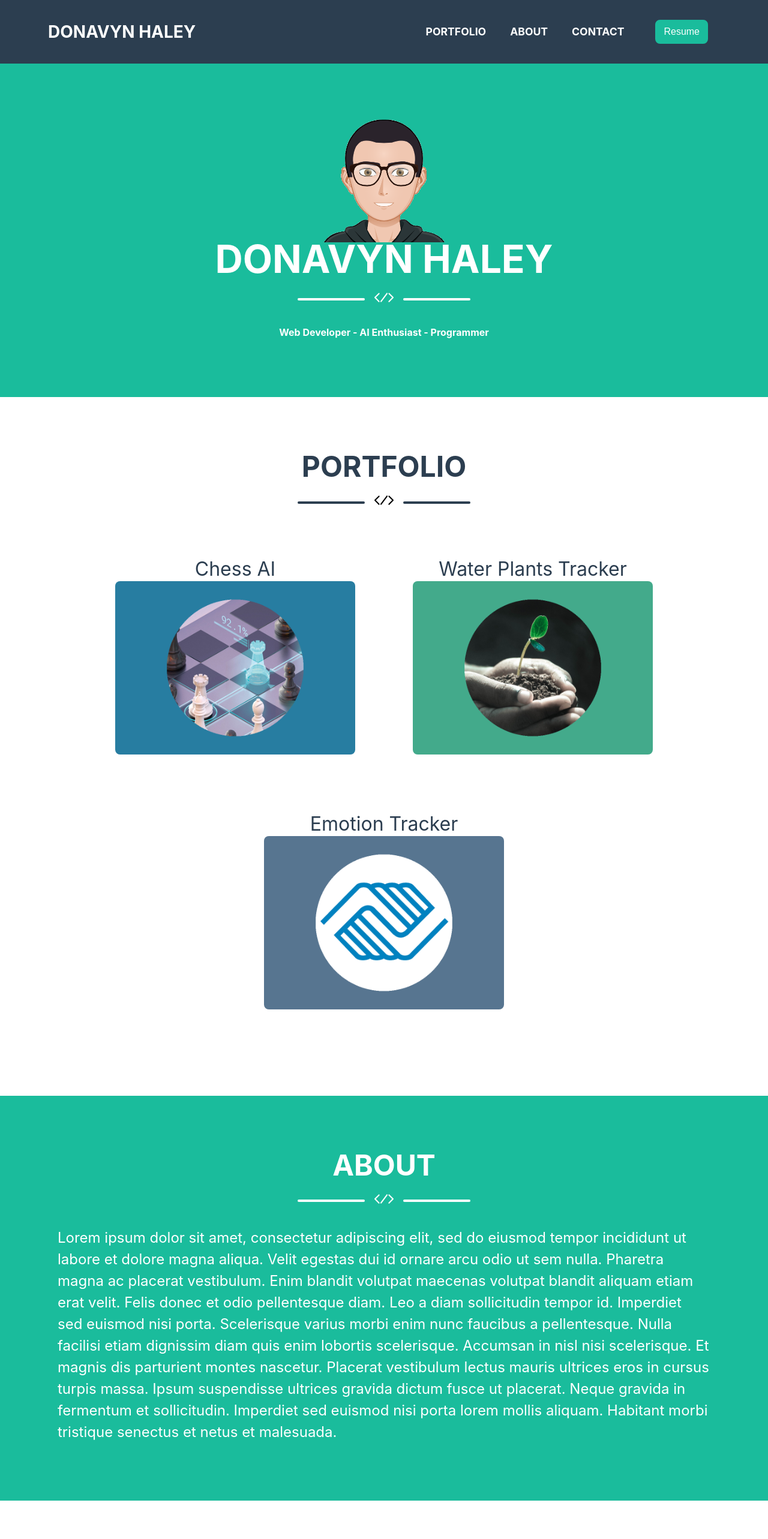
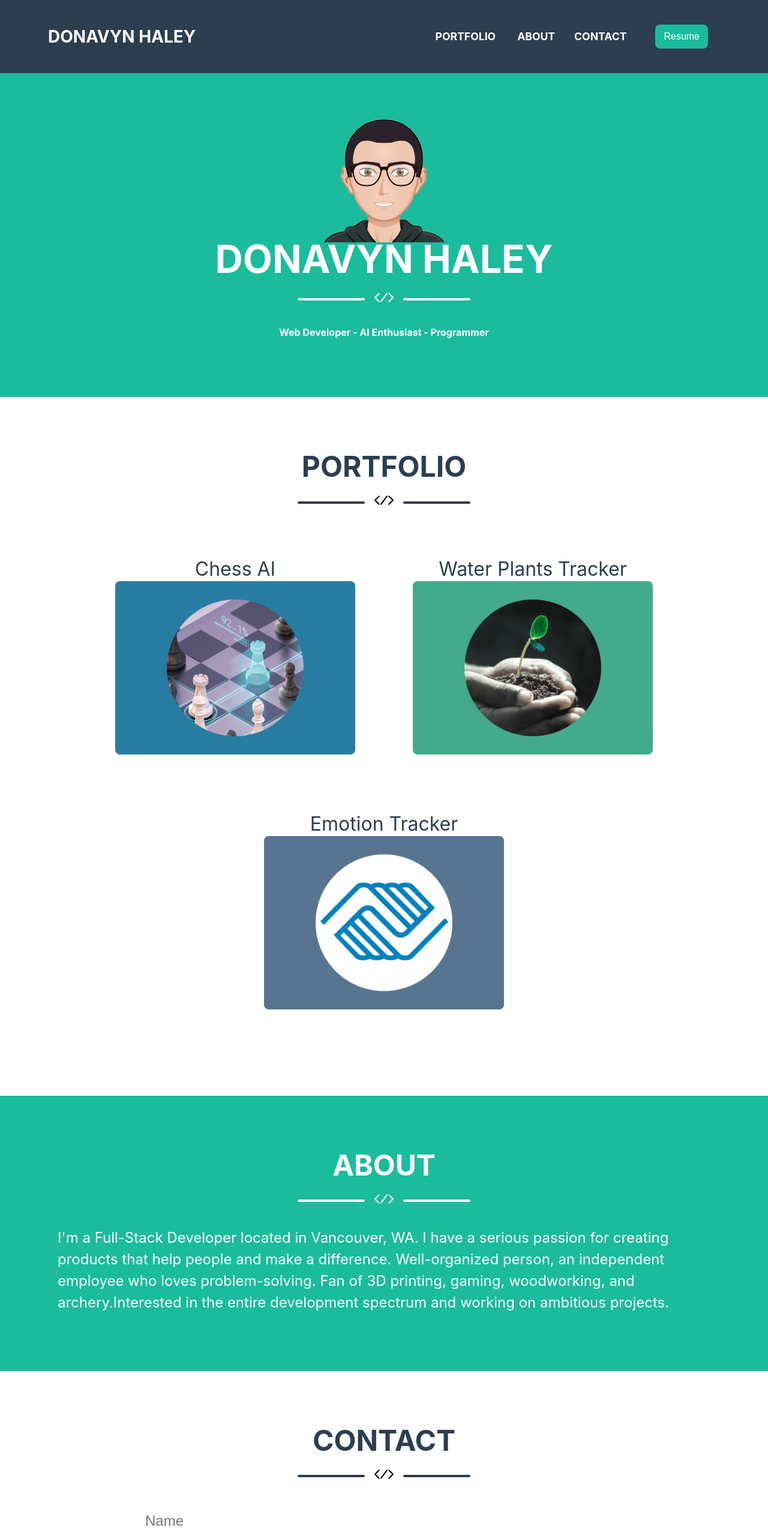
Before and after one commit to donavynhaley/portfolio-site, a React (Create React App) app in the folder portfolio/: page / in a window 1280 px wide. Shown: the top 2566 px of the page at 60% size. Built offline with nearby package versions, Linux system fonts and the light colour scheme.

Commit message:
updated navbar links to glow when related seection is navigated to by the user

```diff
--- a/portfolio/src/common/Toast.js
+++ b/portfolio/src/common/Toast.js
@@ -1,4 +1,4 @@
-import React, { useEffect, useState } from 'react'
+import React from 'react'
 
 const Toast = ({ toastList, setToastList }) => {
 
--- a/portfolio/src/sections/About.js
+++ b/portfolio/src/sections/About.js
@@ -6,7 +6,8 @@ const About = () => {
             <div className="about-container">
                 <h2 className="section-heading text-white"> about </h2>
                 <Divider isDark={false} />
-                <p>Lorem ipsum dolor sit amet, consectetur adipiscing elit, sed do eiusmod tempor incididunt ut labore et dolore magna aliqua. Velit egestas dui id ornare arcu odio ut sem nulla. Pharetra magna ac placerat vestibulum. Enim blandit volutpat maecenas volutpat blandit aliquam etiam erat velit. Felis donec et odio pellentesque diam. Leo a diam sollicitudin tempor id. Imperdiet sed euismod nisi porta. Scelerisque varius morbi enim nunc faucibus a pellentesque. Nulla facilisi etiam dignissim diam quis enim lobortis scelerisque. Accumsan in nisl nisi scelerisque. Et magnis dis parturient montes nascetur. Placerat vestibulum lectus mauris ultrices eros in cursus turpis massa. Ipsum suspendisse ultrices gravida dictum fusce ut placerat. Neque gravida in fermentum et sollicitudin. Imperdiet sed euismod nisi porta lorem mollis aliquam. Habitant morbi tristique senectus et netus et malesuada.</p>
+                <p>I'm a Full-Stack Developer located in Vancouver, WA. I have a serious passion for creating products that help people and make a difference.
+                Well-organized person, an independent employee who loves problem-solving. Fan of 3D printing, gaming, woodworking, and archery.Interested in the entire development spectrum and working on ambitious projects.</p>
             </div>
         </div>
     )
--- a/portfolio/src/sections/Navbar.js
+++ b/portfolio/src/sections/Navbar.js
@@ -1,14 +1,44 @@
 import React, { useState, useEffect } from 'react'
 import Button from '../common/Button'
 import resume from '../assets/resume.pdf'
+
 const Navbar = () => {
     const [shrink, setShrink] = useState(false);
+    const [activePortfolio, setActivePortfolio] = useState(false);
+    const [activeAbout, setActiveAbout] = useState(false);
+    const [activeContact, setActiveContact] = useState(false);
+
     // shrinks navbar if user scrolls down
     useEffect(() => {
         window.addEventListener('scroll', () => {
             setShrink(window.scrollY > 0);
+
+
+            const top = window.pageYOffset;
+            const windowHeight = window.innerHeight;
+            const docHeight = getDocHeight();
+
+            const totalDocScrollLength = docHeight - windowHeight;
+            const scrollPostion = Math.floor(top / totalDocScrollLength * 100);
+            console.log(scrollPostion)
+            // 18 69 85
+            const portfolioPage = 18;
+            const aboutPage = 69;
+            const contactPage = 85;
+            setActivePortfolio(scrollPostion >= portfolioPage && scrollPostion < aboutPage)
+            setActiveAbout(scrollPostion >= aboutPage && scrollPostion < contactPage)
+            setActiveContact(scrollPostion >= contactPage)
         })
     })
+
+    // gets max for total docheight
+    const getDocHeight = () => {
+        return Math.max(
+            document.body.scrollHeight, document.documentElement.scrollHeight,
+            document.body.offsetHeight, document.documentElement.offsetHeight,
+            document.body.clientHeight, document.documentElement.clientHeight
+        );
+    }
 
     return (
         <nav className={`nav-container ${shrink ? "navbar-shrink" : ""} `} id="#mainNav">
@@ -16,12 +46,12 @@ const Navbar = () => {
                 <a className="name" href="#home">Donavyn Haley</a>
                 <ul className="navbar-nav">
                     <li className="nav-item">
-                        <a className="nav-link" href="#portfolio">Portfolio</a>
+                        <a className={`nav-link ${activePortfolio ? "active" : ""}`} href="#portfolio">Portfolio</a>
                     </li>
-                    <li className="nav-item">
+                    <li className={`nav-link ${activeAbout ? "active" : ""}`}>
                         <a className="nav-link" href="#about">About</a>
                     </li>
-                    <li className="nav-item">
+                    <li className={`nav-link ${activeContact ? "active" : ""}`}>
                         <a className="nav-link" href="#contact">Contact</a>
                     </li>
                     <li className="nav-item" id="resume">
--- a/portfolio/src/styles/navbar.scss
+++ b/portfolio/src/styles/navbar.scss
@@ -36,6 +36,7 @@
 .navbar-nav {
     display: flex;
     margin-bottom: 0;
+
     a {
         text-decoration: none;
         color: white;
@@ -58,3 +59,16 @@
     margin-left: 1rem;
     text-transform: uppercase;
 }
+.nav-link{
+    padding-top: 1rem;
+    padding-bottom: 1rem;
+    border-radius: 0.5rem;
+}
+.active{
+    color: $bs-white;
+    background-color: $bs-primary;
+    &:hover{
+        color: $bs-primary;
+        background-color: $bs-white;
+    }
+}
```
Also changed, not shown: portfolio/src/assets/headshot.jpg (deleted), portfolio/src/assets/headshot.png (deleted).
